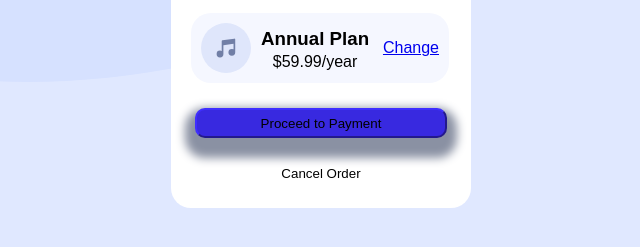
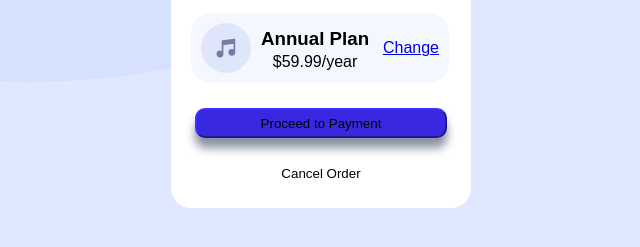
Before and after one commit to Remexbloodshot/Order-summary, a plain HTML site: page index.html in a window 1280 px wide. Shown: the part 355-602 px from the top of the page, without its empty margins (319-959 px from the left). Drawn offline with Linux system fonts and the light colour scheme.

Commit message:
button shadow

```diff
--- a/style.css
+++ b/style.css
@@ -20,7 +20,7 @@ body{
     width: 90%;
     height: 30px;
     font-family: 'Red Hat Display', sans-serif;
-    box-shadow: 0px 10px 10px 10px hsl(224, 12%, 59%) ;
+    box-shadow: 0px 10px 10px  hsl(224, 12%, 59%) ;
     margin-bottom: 20px;
     background-color:hsl(245, 75%, 52%);
     border-color: hsl(245, 75%, 52%);
```
